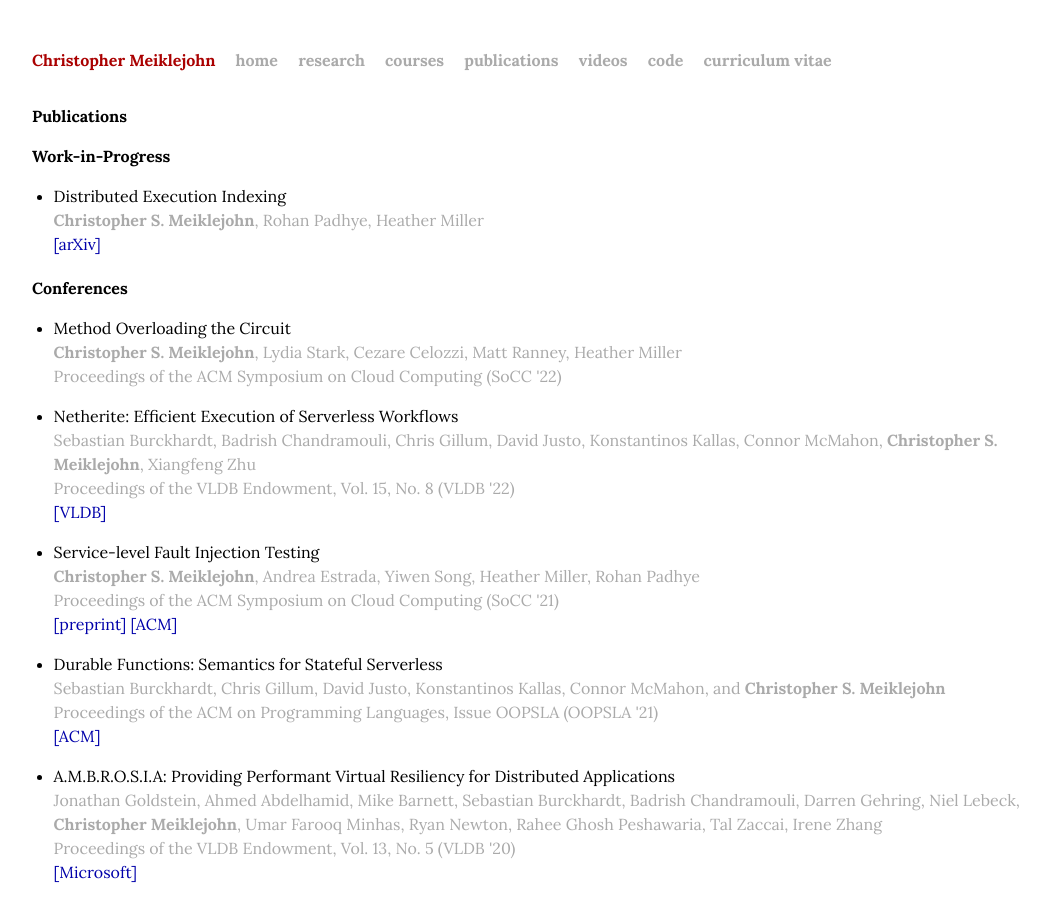
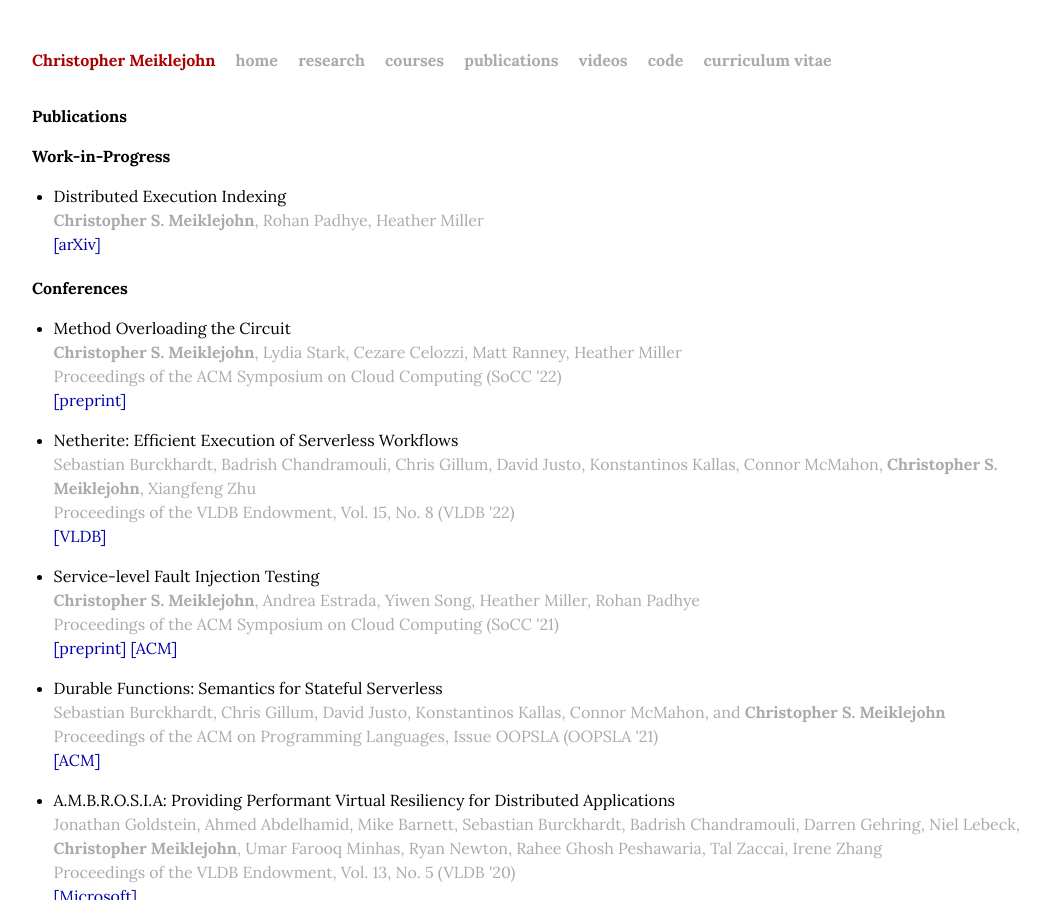
Before and after one commit to cmeiklejohn/cmeiklejohn.github.io, a Jekyll site: the page built from publications.html, in a window 1280 px wide and 900 px high. Shown: the whole window, without its empty margins (88-1138 px from the left). Built offline with Jekyll 4.4.1, drawn with Linux system fonts in a browser that asks for light colours; some web fonts are replaced.

Commit message:
Add preprint

```diff
--- a/publications.html
+++ b/publications.html
@@ -40,6 +40,7 @@ title: Publications
         Method Overloading the Circuit
         <span class="author"><b>Christopher S. Meiklejohn</b>, Lydia Stark, Cezare Celozzi, Matt Ranney, Heather Miller</span>
         <span class="date">Proceedings of the ACM Symposium on Cloud Computing (SoCC '22)</span>
+        <span><a href="publications/socc2022-preprint.pdf">[preprint]</a></span>
       </p>
     </li>
     <li>
```
Also changed, not shown: 1 other file.
